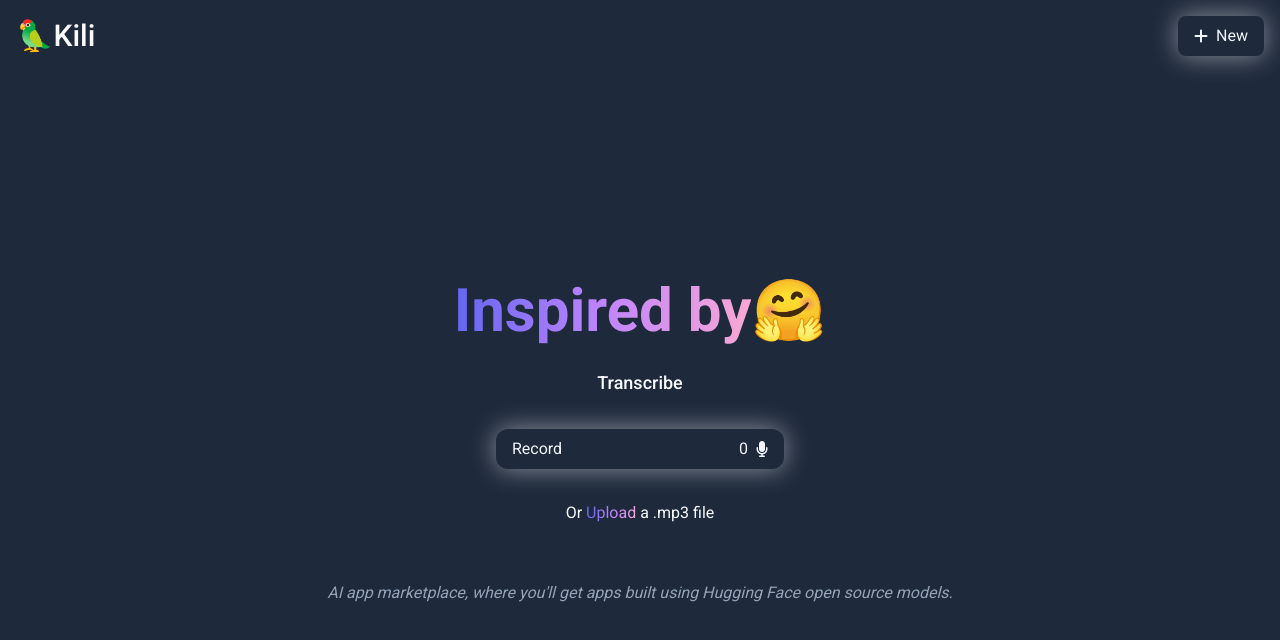
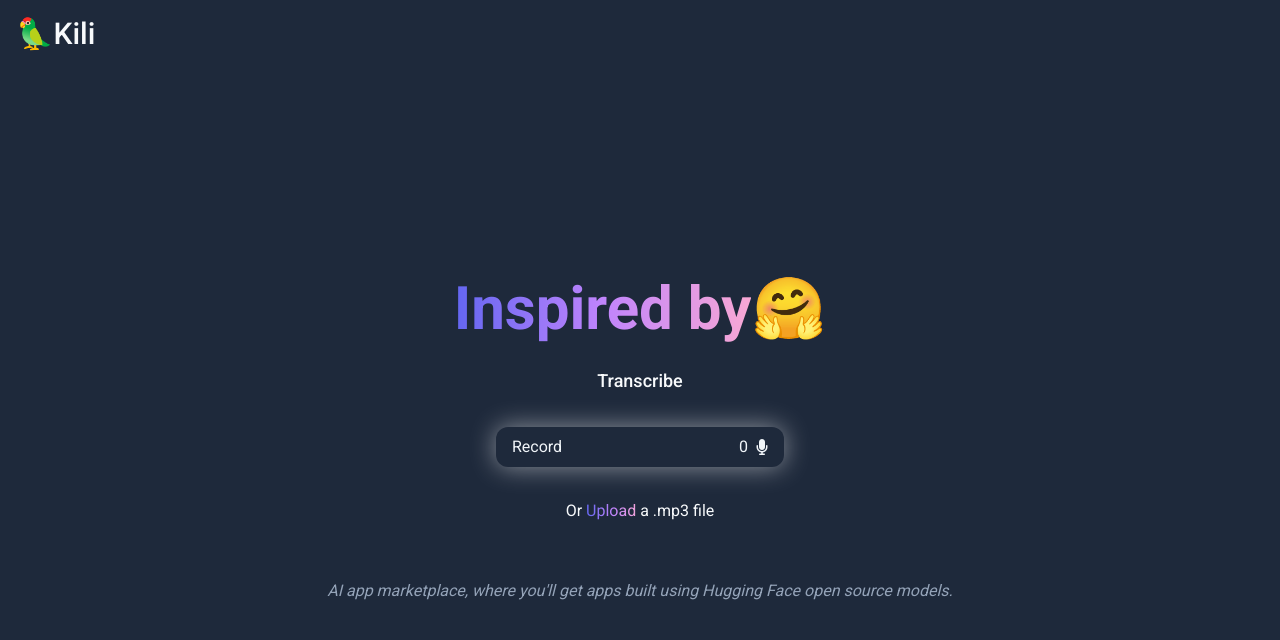
Before and after one commit to mohitkothari-dev/Kili, a React (Vite) app: page / in a window 1280 px wide. Shown: the top 640 px of the page. Built offline with nearby package versions, Linux system fonts and the light colour scheme; what tailwindcss-animated would draw is missing.

Commit message:
Commented New button

```diff
--- a/src/components/Header.jsx
+++ b/src/components/Header.jsx
@@ -4,10 +4,10 @@ const Header = () => {
   return (
     <header className='flex items-center justify-between gap-4 p-4'>
       <a href="/"><h1 className='bold font-medium flex items-center text-3xl'><span className=''>🦜</span>  Kili</h1></a>
-      <button className='flex items-center gap-2 specialBtn px-4 py-2 rounded-lg '>
+      {/* <button className='flex items-center gap-2 specialBtn px-4 py-2 rounded-lg '>
         <i className="fa-solid fa-plus"></i>
         <p>New</p>
-      </button>
+      </button> */}
     </header>
   )
 }
```
